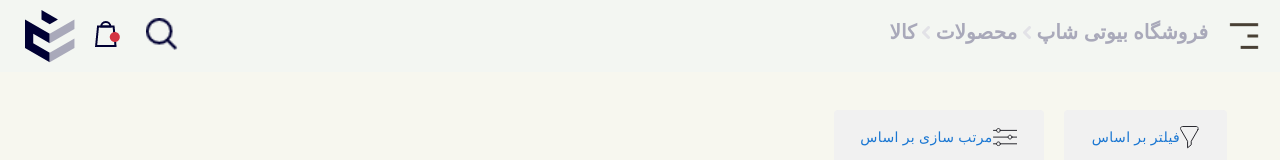
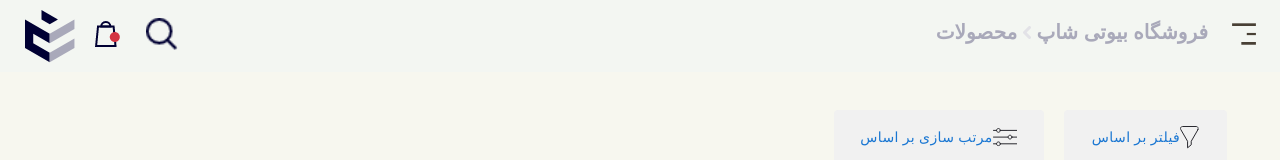
Before and after one commit to NasrinHaghighi/Beauty_Shop, a Next.js app: page /products in a window 1280 px wide. Shown: the top 160 px of the page. Built offline with nearby package versions, Linux system fonts and the light colour scheme.

Commit message:
sidebar in the productpage

```diff
--- a/components/filters/Filterby.module.css
+++ b/components/filters/Filterby.module.css
@@ -15,7 +15,7 @@
 }
 
 .header {
-    background-color: #F1F1F1;
+    background-color: #ffff;
     display: flex;
     justify-content: space-between;
     align-items: center;
@@ -24,6 +24,7 @@
 
 .header p {
     font-size: 18px;
+    color: black !important;
 }
 
 .headerBtn {
--- a/components/filters/Sortby.js
+++ b/components/filters/Sortby.js
@@ -89,7 +89,7 @@ const  Sortby =()=> {
       >
         <p className={styles.title}>مرتب سازی براساس</p>
           {data.map((d)=>{
-            return(<MenuItem key={d.id} onClick={handleClose} className={styles.sortitem}>{d.type}</MenuItem>)
+            return(<MenuItem key={d.id} onClick={ () => { handleClose(); dispatch(sortProductsBy(d.value))} } className={styles.sortitem}>{d.type}</MenuItem>)
           })}
 
 
--- a/components/navbar/Navbar2.js
+++ b/components/navbar/Navbar2.js
@@ -1,19 +1,24 @@
 import React from 'react';
 import Image from 'next/image'
 import Link from 'next/link';
+import { useSelector , useDispatch } from 'react-redux';
 import sidebarIcon from '../../public/images/Group 27.png'
 import logo from '../../public/images/Group 10.png'
 import box from '../../public/images/Group 9.png'
 import arrowLeft from '../../public/images/Path 68.png'
 import styles from './Navbar2.module.css'
 
-
+import { handelOpenSidebar } from '../../redux/action/banner';
 
 import SearchInput from './SearchInput'
 
 
 
 const Navbar2 =()=> {
+
+  const sidebarIsOpen = useSelector(state=>state.sidebarIsOpen)
+  const dispatch =useDispatch()
+
 
 
   return <>
@@ -27,9 +32,10 @@ const Navbar2 =()=> {
 
      </div>
      <div className={styles.navRight}>
-      <div className={styles.sidebarIcon}> <Image src={sidebarIcon}/></div>
+       {/* ICON BAR */}
+      <button type='button' className={styles.sidebarIcon} onClick={()=>dispatch(handelOpenSidebar())}> <Image src={sidebarIcon}/></button>
         {/* { product && <Link to='/products'> / Products </Link> }   /{title} */}
-        <h3>   <Link href='/'><a>فروشگاه بیوتی شاپ</a></Link> <span> <Image src={arrowLeft}/> </span> <Link href='/'><a>محصولات</a></Link> <span> <Image src={arrowLeft}/> </span>  <Link href='/'><a>کالا</a></Link></h3>
+        <h3>   <Link href='/'><a>فروشگاه بیوتی شاپ</a></Link> <span> <Image src={arrowLeft}/> </span> <Link href='/products'><a>محصولات</a></Link> </h3>
      </div>
 
 
@@ -40,3 +46,6 @@ const Navbar2 =()=> {
 }
 
 export default Navbar2;
+
+
+{/* <span> <Image src={arrowLeft}/> </span>  <Link href='/'><a>کالا</a></Link> */}
--- a/components/productList/ProductList.js
+++ b/components/productList/ProductList.js
@@ -8,13 +8,15 @@ import { useSelector } from 'react-redux';
 import styles from './ProductList.module.css'
 const  ProductList =()=> {
     const products = useSelector(state=>state.products)
+
+
   return <>
 
   <div className={styles.container}>
 
 
 
-  {products.map((item)=>{
+   {products.map((item)=>{
       return <Product key={item.id} {...item}/>
 
 
--- a/pages/products/index.js
+++ b/pages/products/index.js
@@ -3,10 +3,12 @@ import Navbar2 from '../../components/navbar/Navbar2'
 import Footer from '../../components/footer/Footer'
 import Filters from '../../components/filters/Filters';
 import ProductList from '../../components/productList/ProductList';
+import Sidebar from '../../components/Sidebar/Sidebar';
 
 import { getAllProducts } from '../../redux/action/products'
 import { useDispatch , useSelector } from 'react-redux';
 import {productsList} from '../../servises/productsList'
+
 
 
 
@@ -28,6 +30,7 @@ const ProductsPage=()=> {
   <Navbar2 />
   <Filters />
   <ProductList />
+  <Sidebar/>
   <Footer />
   </div>
   </>;
--- a/redux/action/products.js
+++ b/redux/action/products.js
@@ -11,16 +11,16 @@ export const getAllProducts = () => {
 
 
 //sortvalue is parameter to this func //
-export const sortProductsBy = (sortValue = '') => {
+export const sortProductsBy = (sortValue) => {
     return async(dispatch, getState) => {
-        //all products
-        const products = [...getState.products];
+        const products = [...getState().products]
 
         return await dispatch({
             type: 'SORT_PRODUCTS_BY',
             payload: {
-                sortValue: sortValue,
-                sortedProducts: sortValue === '' ? products : products.filter((p) => p.sortValue === true)
+                sortValue,
+                //filter array
+                sortedProducts: products.filter((p) => p.mostPopular === false)
                     //now render sortProductBy instead of all products//
             }
         })
--- a/redux/reducers/index.js
+++ b/redux/reducers/index.js
@@ -2,11 +2,13 @@ import { combineReducers } from "redux";
 import { openSidebarReducer } from "./banner";
 import { openSubmenuReducer } from "./banner";
 import { productsReducer } from './products'
+import { sortReducer } from './products'
 
 
 
 export const reducers = combineReducers({
     sidebarIsOpen: openSidebarReducer,
     submenu: openSubmenuReducer,
-    products: productsReducer
+    products: productsReducer,
+    sort: sortReducer
 });
--- a/redux/reducers/products.js
+++ b/redux/reducers/products.js
@@ -2,8 +2,15 @@ export const productsReducer = (state = [], action) => {
     switch (action.type) {
         case ('GET_ALL_PRODUCTS'):
             return [...action.payload];
+
+        default:
+            return state;
+    }
+}
+export const sortReducer = (state = '', action) => {
+    switch (action.type) {
         case ('SORT_PRODUCTS_BY'):
-            return [...action.payload];
+            return action.payload;
         default:
             return state;
     }
--- a/styles/globals.css
+++ b/styles/globals.css
@@ -63,7 +63,9 @@ input {
     background-color: #F1F1F1
 }
 
-.css-1p823my-MuiListItem-root {}
+
+/*
+//TO PUT THE CHECKBOX IN THE LEFT SIDE */
 
 .MuiFormControlLabel-root {
     width: 100%;
@@ -74,11 +76,15 @@ input {
     margin: -5px 0;
 }
 
+
+/* //style for checkbox squar */
+
 .MuiCheckbox-colorSecondary.Mui-checked {
     color: #232122 !important;
 }
 
-.css-pwcg7p-MuiCollapse-root {}
+
+/* STYLE FOR CHECHBOX LINE 3 AND 4 */
 
 .css-dmmspl-MuiFormGroup-root {
     background-color: #eeee !important;
@@ -86,9 +92,15 @@ input {
 }
 
 
+/* ///scroll in the brand section */
+
+.css-1mk9mw3-MuiList-root {
+    overflow-y: scroll;
+    height: 180px;
+}
+
+
 /* ////style for rang filter price container/// */
-
-.css-1gv0vcd-MuiSlider-track {}
 
 .css-eg0mwd-MuiSlider-thumb {
     display: none;
```
